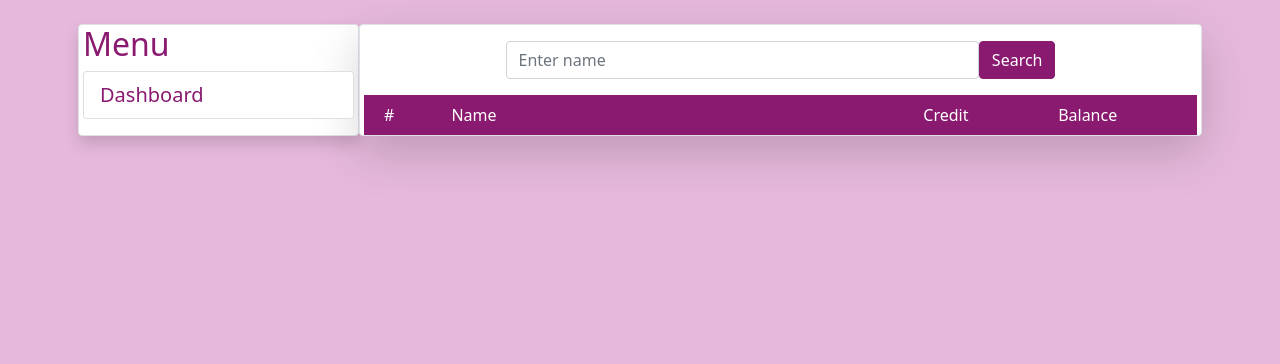
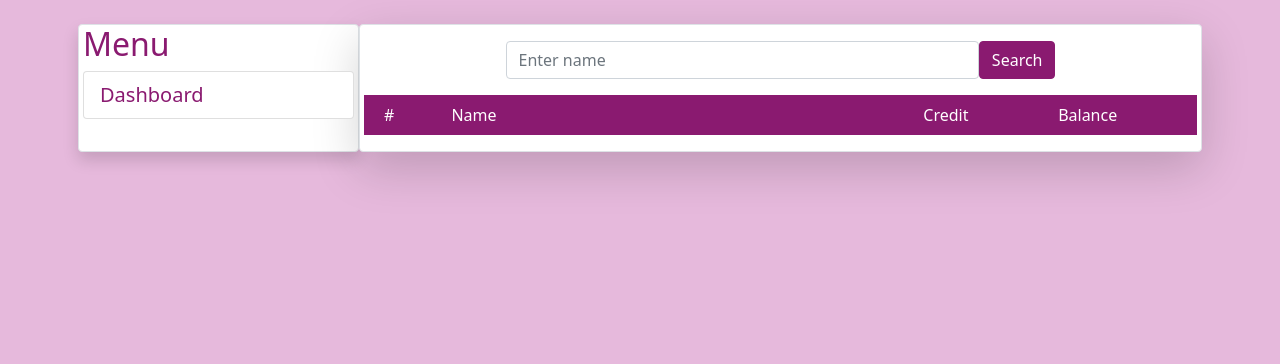
Before and after one commit to free20064u/dues, a Django app: page /program/1/ in a window 1280 px wide. Shown: the part 86-450 px from the top of the page. Run offline with Django 5.2, Linux system fonts and the light colour scheme; data that the repository does not hold is empty; some libraries are stand-ins or nearby versions.

Commit message:
file: padding added to student list bottom

```diff
--- a/dueProject/settings.py
+++ b/dueProject/settings.py
@@ -135,6 +135,6 @@ else:
 DEFAULT_AUTO_FIELD = 'django.db.models.BigAutoField'
 
 AUTH_USER_MODEL = "accounts.CustomUser"
-if DEBUG:
-    LIVERELOAD_HOST = '192.168.43.180'
-    LIVERELOAD_PORT = '35729'
+
+LIVERELOAD_HOST = '192.168.43.180'
+LIVERELOAD_PORT = '35729'
--- a/main/templates/main/program.html
+++ b/main/templates/main/program.html
@@ -9,7 +9,7 @@
         <div class="d-none d-sm-block col-sm-3 bg-white my-4 border rounded shadow text-primary">
             {% include "main/sidemenu.html" %}
         </div>
-        <div class="col-12 col-sm-9 bg-white my-4 border rounded shadow-lg px-2">
+        <div class="col-12 col-sm-9 bg-white my-4 pb-3 border rounded shadow-lg px-2">
 
             <form action="" method="post" class="form-search d-flex  my-3 col-lg-8 col-md-8 col-sm-12" data-aos="fade-up" data-aos-delay="200" style="margin:auto;">
                 {% csrf_token %}
```
